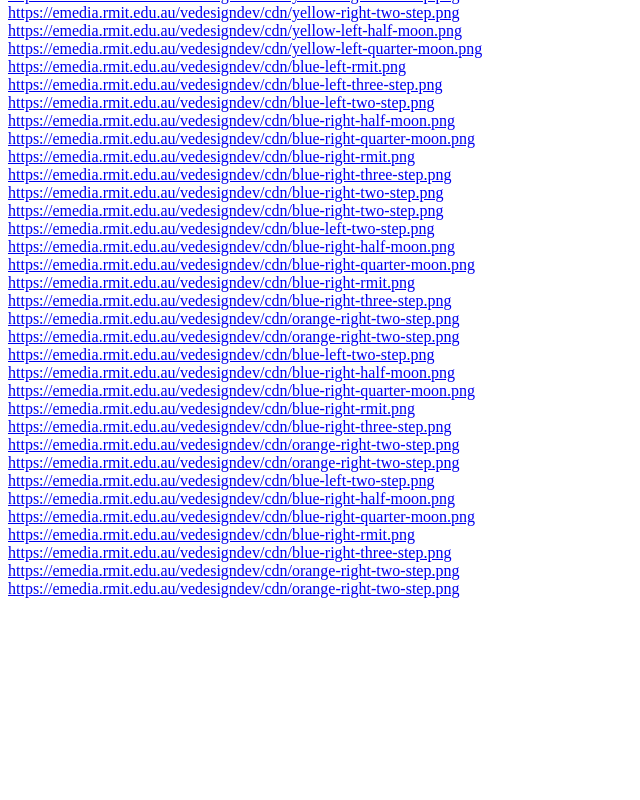
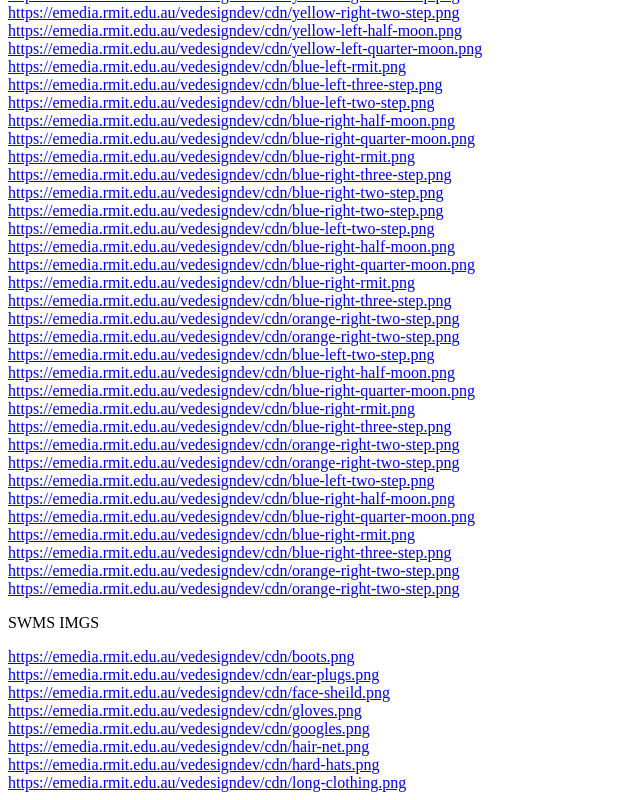
Before and after one commit to VE-Design-Team/AssetCDN, a plain HTML site: page index.html in a window 1280 px wide. Shown: the part 1516-2316 px from the top of the page, without its empty margins (0-640 px from the left). Before the commit the page ends 2122 px from the top, so only its background shows below. Drawn offline with Linux system fonts and the light colour scheme.

Commit message:
Hi, Here is the SWMS images can you please upload.

```diff
--- a/index.html
+++ b/index.html
@@ -116,3 +116,12 @@
 <a href="https://emedia.rmit.edu.au/vedesigndev/cdn/lavender-right-three-step.png">https://emedia.rmit.edu.au/vedesigndev/cdn/blue-right-three-step.png</a><br>
 <a href="https://emedia.rmit.edu.au/vedesigndev/cdn/lavender-right-two-step.png">https://emedia.rmit.edu.au/vedesigndev/cdn/orange-right-two-step.png</a><br>
 <a href="https://emedia.rmit.edu.au/vedesigndev/cdn/lavender-right-two-step.png">https://emedia.rmit.edu.au/vedesigndev/cdn/orange-right-two-step.png</a><br>
+<p>SWMS IMGS</p>
+<a href="https://emedia.rmit.edu.au/vedesigndev/cdn/boots.png">https://emedia.rmit.edu.au/vedesigndev/cdn/boots.png</a><br>
+<a href="https://emedia.rmit.edu.au/vedesigndev/cdn/ear-plugs.png">https://emedia.rmit.edu.au/vedesigndev/cdn/ear-plugs.png</a><br>
+<a href="https://emedia.rmit.edu.au/vedesigndev/cdn/face-sheild.png">https://emedia.rmit.edu.au/vedesigndev/cdn/face-sheild.png</a><br>
+<a href="https://emedia.rmit.edu.au/vedesigndev/cdn/gloves.png">https://emedia.rmit.edu.au/vedesigndev/cdn/gloves.png</a><br>
+<a href="https://emedia.rmit.edu.au/vedesigndev/cdn/googles.png">https://emedia.rmit.edu.au/vedesigndev/cdn/googles.png</a><br>
+<a href="https://emedia.rmit.edu.au/vedesigndev/cdn/hair-net.png">https://emedia.rmit.edu.au/vedesigndev/cdn/hair-net.png</a><br>
+<a href="https://emedia.rmit.edu.au/vedesigndev/cdn/hard-hats.png">https://emedia.rmit.edu.au/vedesigndev/cdn/hard-hats.png</a><br>
+<a href="https://emedia.rmit.edu.au/vedesigndev/cdn/long-clothing.png">https://emedia.rmit.edu.au/vedesigndev/cdn/long-clothing.png</a><br>
```
Also changed, not shown: boots.png (added), ear-plugs.png (added), face-sheild.png (added), gloves.png (added), googles.png (added), hair-net.png (added), hard-hats.png (added), long-clothing.png (added), 1 other file.
